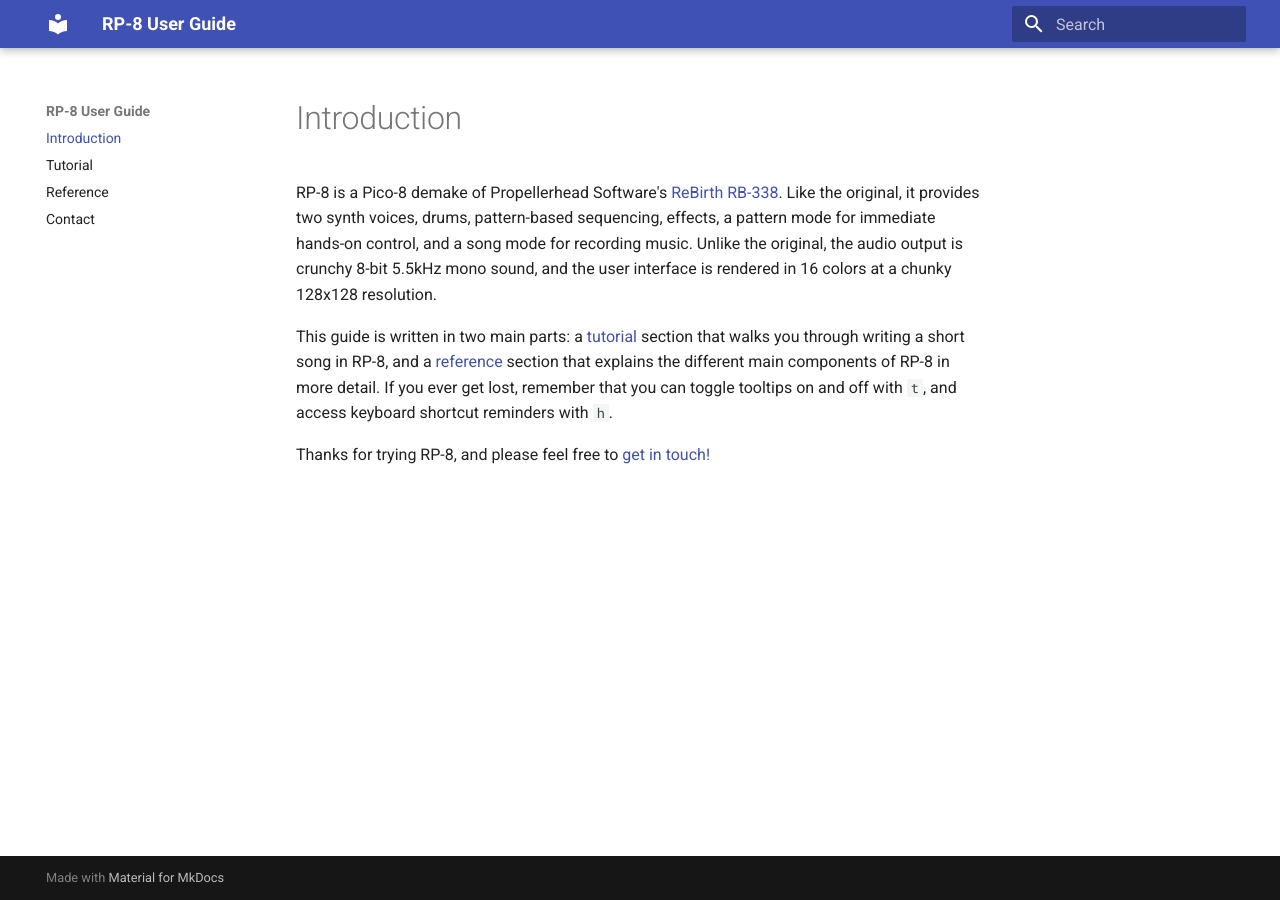
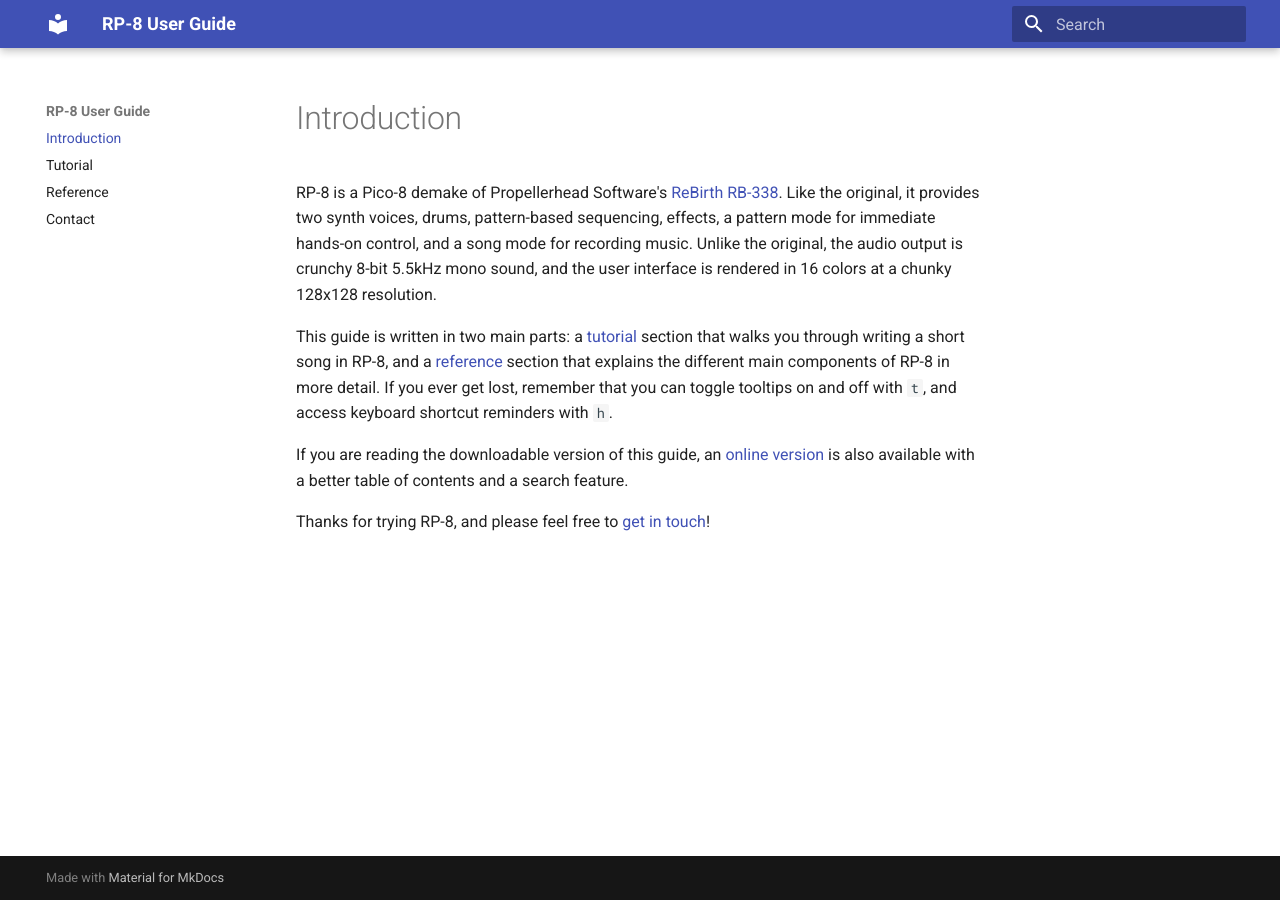
Before and after one commit to luchak/rp8, an MkDocs documentation site: the page built from docs/index.md, in a window 1280 px wide. Built offline with MkDocs 1.6.1 and Material for MkDocs 9.7.7, drawn with Linux system fonts in a browser that asks for light colours.

Commit message:
Improve docs build/push, add link to online version.

```diff
--- a/docs/index.md
+++ b/docs/index.md
@@ -10,4 +10,7 @@
 you ever get lost, remember that you can toggle tooltips on and off with `t`, and access keyboard shortcut reminders
 with `h`.
 
-Thanks for trying RP-8, and please feel free to [get in touch!](contact.md)
+If you are reading the downloadable version of this guide, an [online version](https://luchak.github.io/rp8/) is also
+available with a better table of contents and a search feature.
+
+Thanks for trying RP-8, and please feel free to [get in touch](contact.md)!
```
Also changed, not shown: 2 other files.
